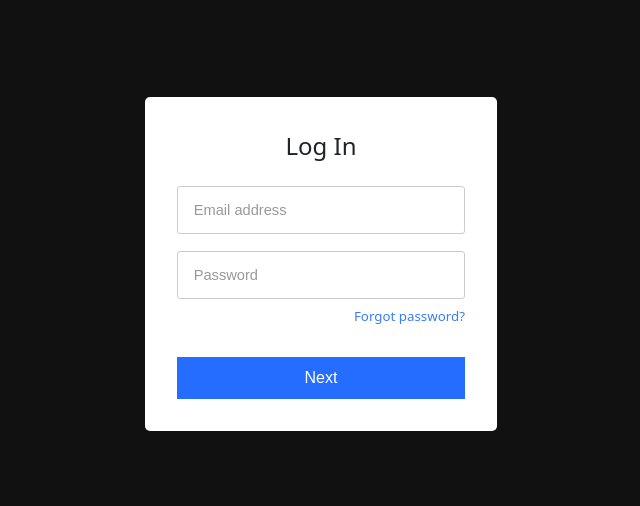
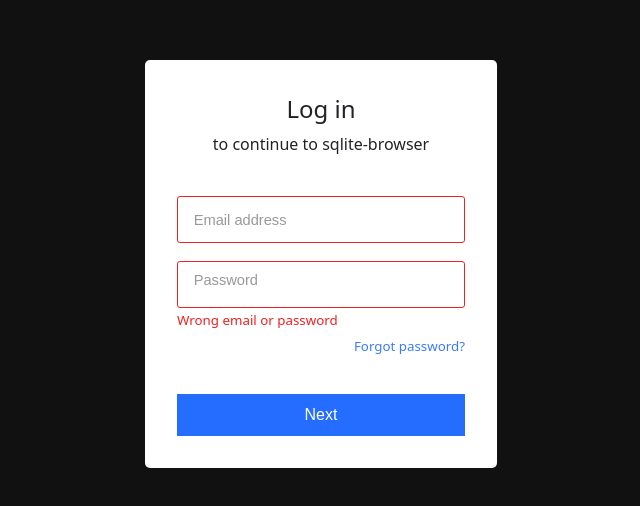
Before and after one commit to adrian154/microauth, a website: page static/test.html in a window 1280 px wide. Shown: the part 136-642 px from the top of the page, without its empty margins (319-959 px from the left). Drawn offline with Linux system fonts and the light colour scheme.

Commit message:
more ui stuff

```diff
--- a/static/styles.css
+++ b/static/styles.css
@@ -1,3 +1,8 @@
+body {
+    --form-accent: #397bfe;
+    --error: #ef2121;
+}
+
 body, html {
     height: 100%;
 }
@@ -31,7 +36,13 @@
     font-weight: normal;
     font-size: 1.5em;
     text-align: center;
-    margin-top: 0;
+    margin: 0;
+}
+
+#continue {
+    text-align: center;
+    margin-top: 0.5em;
+    margin-bottom: 2em;
 }
 
 input[type="text"], input[type="password"] {
@@ -41,13 +52,22 @@
     box-sizing: border-box;
     margin: 0.6em 0;
     border-radius: 3px;
-    outline: 2px solid rgba(0, 0, 0, 0%);
-    transition: 0.2s outline;
+    outline: none;
+    transition: 0.2s border;
     font-size: 11pt;
 }
 
+input[type="password"] {
+    margin-bottom: 0;
+}
+
 input[type="text"]:focus, input[type="password"]:focus {
-    outline: 1px solid #397bfe;
+    border: 1px solid var(--form-accent);
+}
+
+body.error input[type="text"],
+body.error input[type="password"] {
+    border: 1px solid var(--error);
 }
 
 button[type="submit"] {
@@ -74,9 +94,10 @@
 }
 
 #forgot-password {
-    float: right;
+    text-align: right;
     font-size: 10pt;
     font-weight: 500;
+    margin: 0.5em 0;
 }
 
 #forgot-password a {
@@ -85,7 +106,7 @@
 
 #forgot-password a,
 #forgot-password a:visited {
-    color: #397bfe;
+    color: var(--form-accent);
 }
 
 /* when a field is selected, slide the form placeholder to the top of the element */
@@ -114,5 +135,15 @@
 }
 
 .field input:focus + label {
-    color: #397bfe;
+    color: var(--form-accent);
 }
+
+body.error .field input:focus + label,
+body.error .field input:valid + label {
+    color: var(--error);
+}
+
+#error {
+    font-size: 10pt;
+    color: var(--error);
+}
--- a/static/test.html
+++ b/static/test.html
@@ -7,9 +7,10 @@
         <title>Log in</title>
         <link rel="stylesheet" href="styles.css">
     </head>
-    <body>
+    <body class="error">
         <main>
-            <h1>Log In</h1>
+            <h1>Log in</h1>
+            <p id="continue">to continue to sqlite-browser</p>
             <form>
                 <div class="field">
                     <input type="text" id="email" spellcheck="false" autocapitalize="none" autocomplete="username" name="email" required>
@@ -19,7 +20,8 @@
                     <input type="password" id="password" spellcheck="false" autocapitalize="none" autocomplete="current-password" name="password" required>
                     <label for="password">Password</label>
                 </div>
-                <span id="forgot-password"><a href="#">Forgot password?</a></span>
+                <span id="error">Wrong email or password</span>
+                <p id="forgot-password"><a href="#">Forgot password?</a></p>
                 <button type="submit">Next</button>
             </form>
         </main>
```
